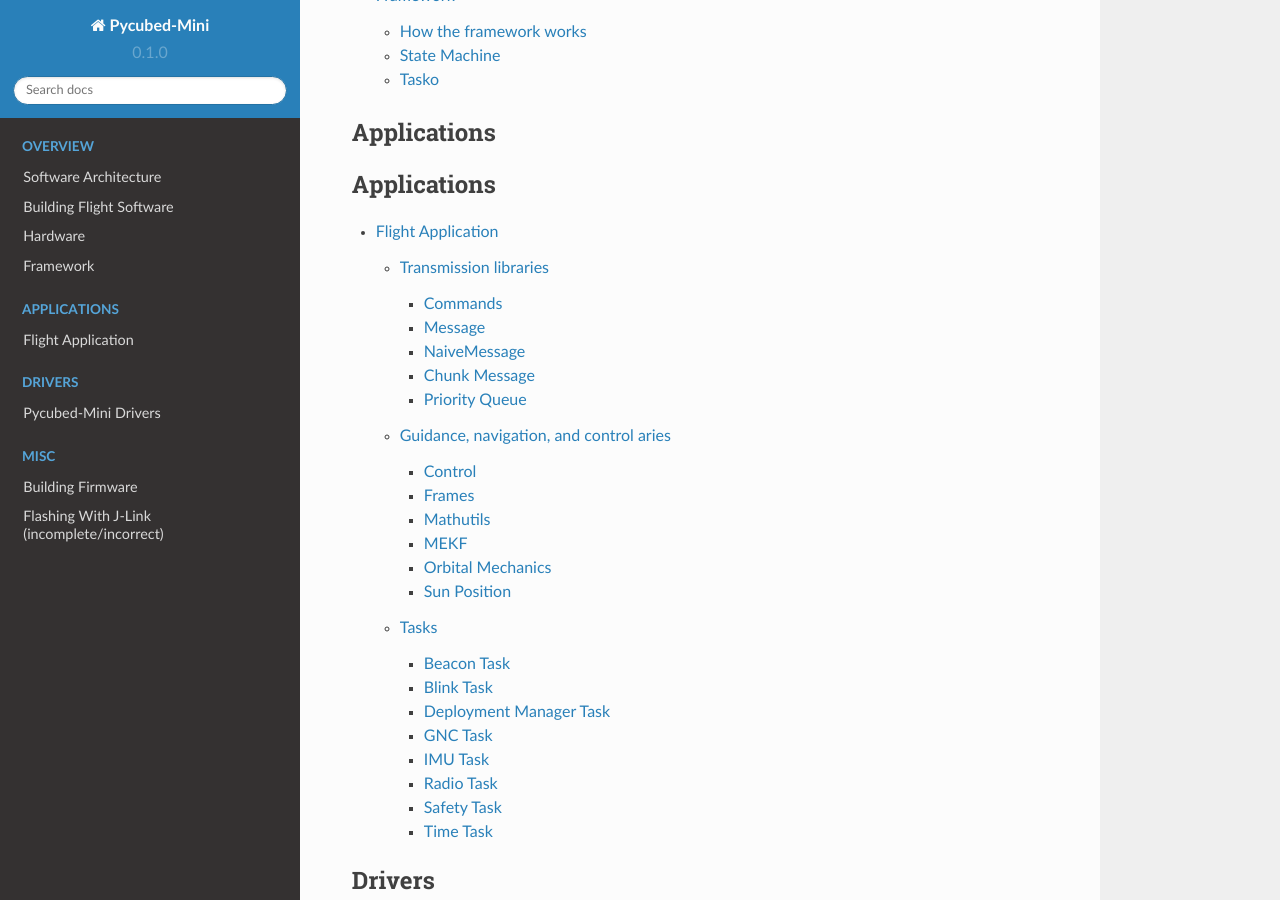
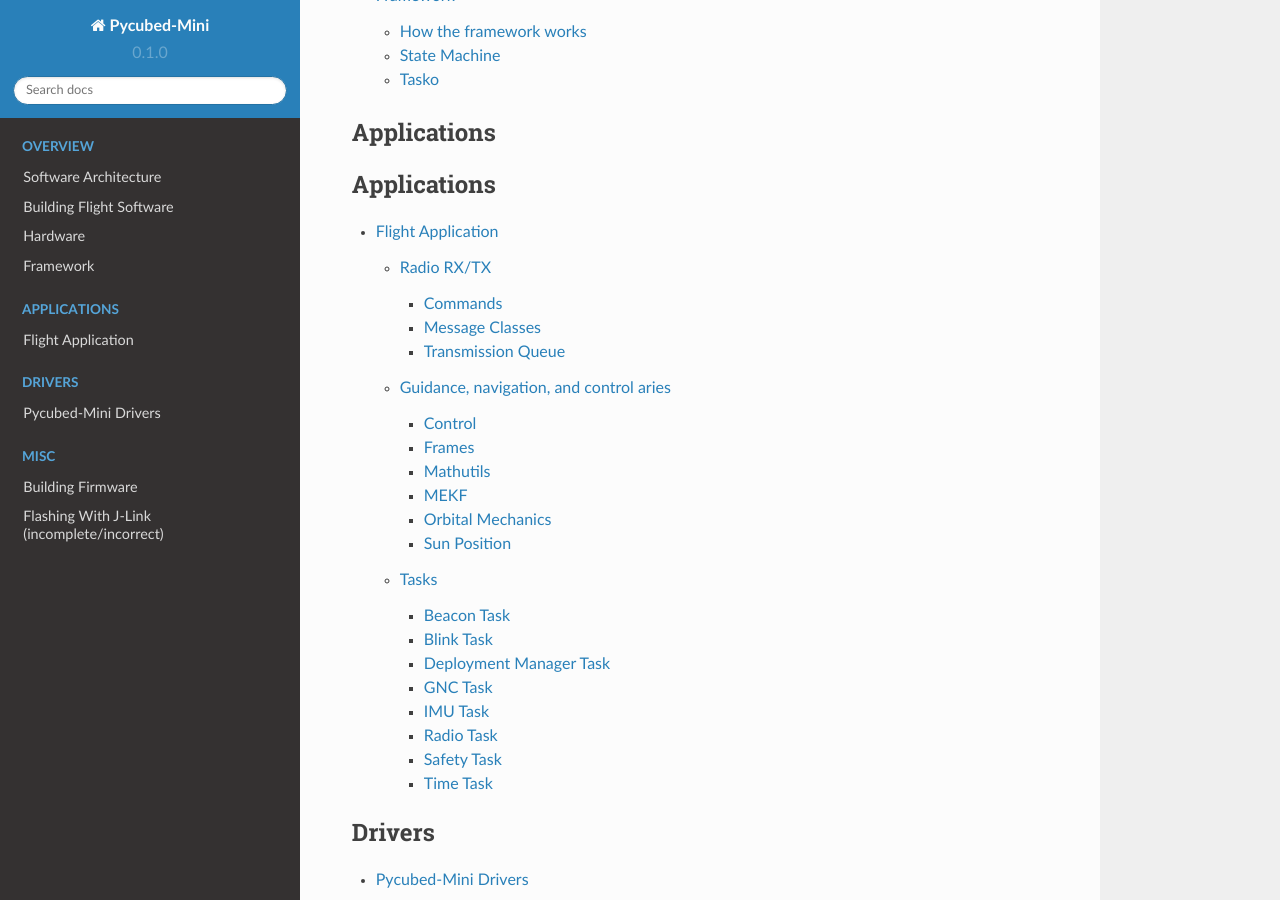
Before and after one commit to PyCubed-Mini/PocketQubeDocs, a Sphinx documentation site: the page built from docs/source/index.rst, in a window 1280 px wide and 900 px high, scrolled down 760 px. Built offline with Sphinx 7.4.7 and the Read the Docs theme 2.0.0, drawn with Linux system fonts in a browser that asks for light colours.

Commit message:
Improve rx/tx docs

```diff
--- a/docs/source/applications/flight.rst
+++ b/docs/source/applications/flight.rst
@@ -1,7 +1,7 @@
 Flight Application
 ==================
 
-Transmission libraries
+Radio RX/TX
 ----------------------
 
 Commands
@@ -9,26 +9,22 @@
 .. automodule:: radio_utils.commands
    :members:
 
-Message
-*******
+Message Classes
+***************
 .. automodule:: radio_utils.message
    :members:
 
-NaiveMessage
-************
 .. automodule:: radio_utils.naive
    :members:
    :show-inheritance:
 
-Chunk Message
-*************
 .. automodule:: radio_utils.chunk
     :members:
     :show-inheritance:
 
-Priority Queue
-**************
-.. automodule:: radio_utils.priority_queue
+Transmission Queue
+******************
+.. automodule:: radio_utils.transmission_queue
     :members:
 
 Guidance, navigation, and control aries
```
